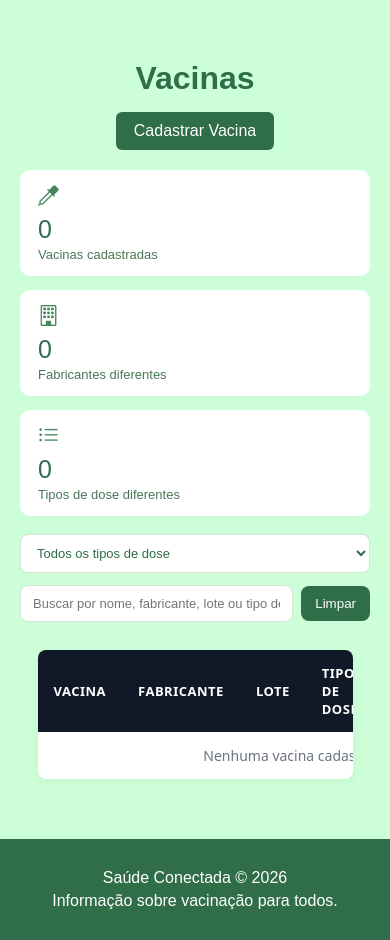
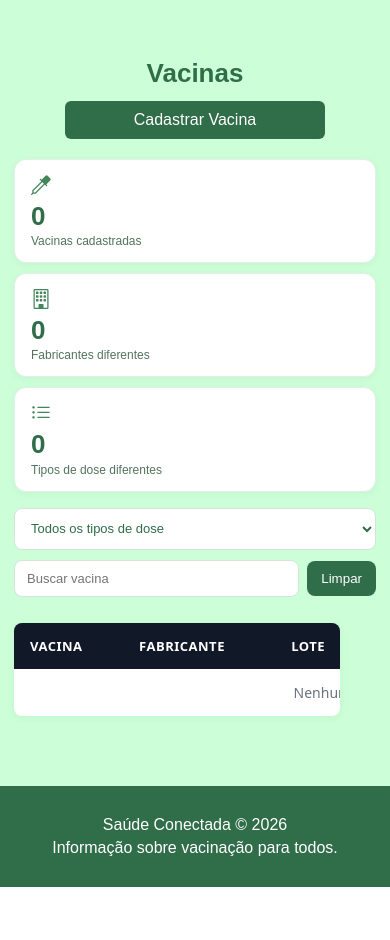
Before and after one commit to jullyapinheiro1-web/SaudeConectada, a Django app: page /vacinas/ in a window 390 px wide. Shown: the part 140-1080 px from the top of the page. After the commit the page ends 1027 px from the top, so only its background shows below. Run offline with Django 5.2, Linux system fonts and the light colour scheme; data that the repository does not hold is empty.

Commit message:
alterações na pagina de vacinas 13-10

```diff
--- a/templates/principal/vacina_list.html
+++ b/templates/principal/vacina_list.html
@@ -1,7 +1,5 @@
 {% extends 'principal/base.html' %}
-
 {% block title %} Vacinas | Saúde Conectada {% endblock %}
-
 {% block content %}
 
 <section class="pagina">
@@ -36,19 +34,19 @@
 </div>
 
 <!-- Pesquisa de vacinas -->
-
-
 <div class="pesquisa-vacinas">
 
     <select id="filtroTipoDose" aria-label="Filtrar por tipo de dose">
         <option value="">Todos os tipos de dose</option>
+        <option value="">Dose Única</option>
+        <option value="">Reforço</option>
     </select>
 
     <div class="pesquisa-direita">
         <input
             type="text"
             id="pesquisaVacinas"
-            placeholder="Buscar por nome, fabricante, lote ou tipo de dose..."
+            placeholder="Buscar vacina"
             aria-label="Pesquisar vacinas"
         >
 
@@ -101,64 +99,61 @@
         </table>
     </div>
 
-    {% if is_paginated %}
-        <div class="paginacao">
-            {% if page_obj.has_previous %}
-                <a href="?page={{ page_obj.previous_page_number }}">Anterior</a>
-            {% endif %}
-            <span>Página {{ page_obj.number }} de {{ page_obj.paginator.num_pages }}</span>
-            {% if page_obj.has_next %}
-                <a href="?page={{ page_obj.next_page_number }}">Próxima</a>
-            {% endif %}
-        </div>
-    {% endif %}
+
 </section>
 
+<style>
 
-<style>
-/* ==============================
-   CARTÕES INFORMATIVOS
-============================== */
 
 .resumo-vacinas {
     display: grid;
     grid-template-columns: repeat(3, minmax(0, 1fr));
     gap: 14px;
-    margin: 18px 0;
+    margin: 18px 0 14px;
+    width: calc(100% - 166px);
+    margin-left: auto;
+    margin-right: auto;
+    box-sizing: border-box;
 }
 
 .cartao-resumo-vacinas {
-    background-color: #ffffff;
+    background: #ffffff;
     color: #306d49;
-    border-radius: 10px;
-    padding: 14px 18px;
-    min-height: 100px;
+    border: 1px solid #e3eee6;
+    border-radius: 12px;
+    padding: 13px 17px;
+    min-height: 92px;
     box-sizing: border-box;
+    box-shadow: 0 2px 7px rgba(38, 53, 45, 0.05);
+    transition: transform 0.2s ease, box-shadow 0.2s ease;
+}
+
+.cartao-resumo-vacinas:hover {
+    transform: translateY(-2px);
+    box-shadow: 0 5px 13px rgba(38, 53, 45, 0.09);
 }
 
 .cartao-resumo-vacinas i {
     display: block;
-    font-size: 21px;
+    font-size: 20px;
     color: #43865c;
+    margin-bottom: 4px;
 }
 
 .cartao-resumo-vacinas h2 {
-    margin: 7px 0 3px;
-    font-size: 25px;
-    font-weight: 500;
+    margin: 0 0 2px;
+    font-size: 26px;
+    line-height: 1.2;
+    font-weight: 600;
     color: #306d49;
 }
 
 .cartao-resumo-vacinas p {
     margin: 0;
-    font-size: 13px;
-    color: #477858;
+    font-size: 12px;
+    color: #52745e;
 }
 
-
-/* ==============================
-   FILTRO E BARRA DE PESQUISA
-============================== */
 
 .pesquisa-vacinas {
     display: flex;
@@ -217,9 +212,6 @@
 }
 
 
-/* ==============================
-   TELAS MENORES
-============================== */
 
 @media (max-width: 900px) {
     .pesquisa-vacinas {
@@ -228,160 +220,150 @@
 }
 
 @media (max-width: 650px) {
+    .pagina {
+        padding: 18px 14px;
+    }
+
+    .titulo-pagina {
+        display: flex;
+        flex-direction: column;
+        align-items: center;
+        gap: 12px;
+        text-align: center;
+    }
+
+    .titulo-pagina h1 {
+        margin: 0;
+        font-size: 26px;
+    }
+
+    .titulo-pagina .btn-novo {
+        width: 100%;
+        max-width: 260px;
+        box-sizing: border-box;
+        text-align: center;
+    }
+
     .resumo-vacinas {
+        width: 100% !important;
         grid-template-columns: 1fr;
+        gap: 10px;
+        margin: 16px 0;
+    }
+
+    .cartao-resumo-vacinas {
+        width: 100%;
+        min-height: auto;
+        padding: 14px 16px;
     }
 
     .pesquisa-vacinas {
-        flex-wrap: wrap;
-        width: 100%;
+        flex-direction: column;
+        align-items: stretch;
+        gap: 10px;
+        width: 100% !important;
+        margin: 16px 0;
     }
 
     #filtroTipoDose {
-        flex: 1 1 100%;
+        flex: none;
         width: 100%;
         max-width: none;
+        min-height: 42px;
+        box-sizing: border-box;
     }
 
     .pesquisa-direita {
+        display: flex;
         width: 100%;
+        gap: 8px;
+        margin: 0;
     }
 
     #pesquisaVacinas {
         flex: 1;
-        width: auto;
+        width: 0;
         max-width: none;
+        min-width: 0;
+        box-sizing: border-box;
+    }
+
+    #limparPesquisaVacinas {
+        flex-shrink: 0;
+    }
+
+    .tabela-container {
+        width: 100% !important;
+        overflow-x: auto;
+        margin: 12px 0;
+    }
+
+    .tabela-vacinas {
+        min-width: 750px;
     }
 }
-
 </style>
 
 <script>
 document.addEventListener("DOMContentLoaded", function () {
     const tabela = document.querySelector(".tabela-vacinas");
-
+    const pesquisa = document.getElementById("pesquisaVacinas");
+    const filtro = document.getElementById("filtroTipoDose");
+    const limpar = document.getElementById("limparPesquisaVacinas");
+    const resultado = document.getElementById("resultadoPesquisaVacinas");
     if (!tabela) return;
 
-    const linhas = Array.from(
-        tabela.querySelectorAll("tbody tr")
-    ).filter(function (linha) {
-        return linha.querySelectorAll("td").length > 1;
+    const linhas = [...tabela.querySelectorAll("tbody tr")]
+        .filter(l => l.querySelectorAll("td").length > 1);
+
+    const fabricantes = new Set();
+    const tipos = new Map();
+
+    linhas.forEach(l => {
+        const c = l.querySelectorAll("td");
+        const fabricante = c[1].textContent.trim();
+        const tipo = c[3].textContent.trim();
+        if (fabricante && fabricante !== "-")
+            fabricantes.add(fabricante.toLowerCase());
+        if (tipo && tipo !== "-" && !tipos.has(tipo.toLowerCase()))
+            tipos.set(tipo.toLowerCase(), tipo);
     });
 
+    document.getElementById("totalFabricantes").textContent = fabricantes.size;
+    document.getElementById("totalTiposDose").textContent = tipos.size;
 
-    const fabricantes = new Set();
-    const tiposDose = new Set();
-
-    linhas.forEach(function (linha) {
-        const colunas = linha.querySelectorAll("td");
-
-        const fabricante = colunas[1]?.textContent.trim();
-        const tipoDose = colunas[3]?.textContent.trim();
-
-        if (fabricante && fabricante !== "-") {
-            fabricantes.add(fabricante.toLocaleLowerCase("pt-BR"));
-        }
-
-        if (tipoDose && tipoDose !== "-") {
-            tiposDose.add(tipoDose.toLocaleLowerCase("pt-BR"));
-        }
+    filtro.length = 1;
+    tipos.forEach((tipo, chave) => {
+        filtro.add(new Option(tipo, chave));
     });
 
-    document.getElementById("totalFabricantes").textContent =
-        fabricantes.size;
+    function filtrar() {
+        const termo = pesquisa.value.trim().toLowerCase();
+        const tipo = filtro.value;
+        let total = 0;
 
-    document.getElementById("totalTiposDose").textContent =
-        tiposDose.size;
+        linhas.forEach(l => {
+            const c = l.querySelectorAll("td");
+            const corresponde = l.textContent.toLowerCase().includes(termo)
+                && (!tipo || c[3].textContent.trim().toLowerCase() === tipo);
+            l.hidden = !corresponde;
+            if (corresponde) total++;
+        });
+
+        resultado.textContent = termo || tipo
+            ? total + (total === 1 ? " vacina encontrada" : " vacinas encontradas")
+            : "";
+    }
+
+    pesquisa.addEventListener("input", filtrar);
+    filtro.addEventListener("change", filtrar);
+
+    limpar.addEventListener("click", () => {
+        pesquisa.value = "";
+        filtro.value = "";
+        filtrar();
+    });
 });
 </script>
 
 {% endblock %}
-<!--<section class="pagina">
-
-    <div class="titulo-pagina">
-
-        <div>
-
-            <h1>
-                Vacinas
-            </h1>
-
-            <p>
-                Consulte as vacinas cadastradas.
-            </p>
-
-        </div>
-
-        <a href="{% url 'principal:vacina_create' %}" class="botao">
-            Cadastrar vacina
-        </a>
-
-    </div>
-
-
-    <div class="cards">
-
-        {% for vacina in vacinas %}
-
-            <div class="card">
-
-                <h3>
-                    {{ vacina.nome }}
-                </h3>
-
-                <p>
-                    <strong>Fabricante:</strong>
-                    {{ vacina.fabricante }}
-                </p>
-
-                <p>
-                    <strong>Lote:</strong>
-                    {{ vacina.lote }}
-                </p>
-
-                <p>
-                    <strong>Tipo de dose:</strong>
-                    {{ vacina.tipo_dose }}
-                </p>
-
-                <a href="{% url 'principal:vacina_detail' vacina.pk %}">
-                    Ver detalhes
-                </a>
-
-            </div>
-
-        {% empty %}
-
-            <p>
-                Nenhuma vacina cadastrada.
-            </p>
-
-        {% endfor %}
-
-    </div>
-
-
-    {% if is_paginated %}
-
-        <div>
-
-            {% if page_obj.has_previous %}
-                <a href="?page={{ page_obj.previous_page_number }}">
-                    Anterior
-                </a>
-            {% endif %}
-
-            Página {{ page_obj.number }} de {{ page_obj.paginator.num_pages }}
-
-            {% if page_obj.has_next %}
-                <a href="?page={{ page_obj.next_page_number }}">
-                    Próxima
-                </a>
-            {% endif %}
-
-        </div>
-
-    {% endif %}
-
-</section>
--->
```
